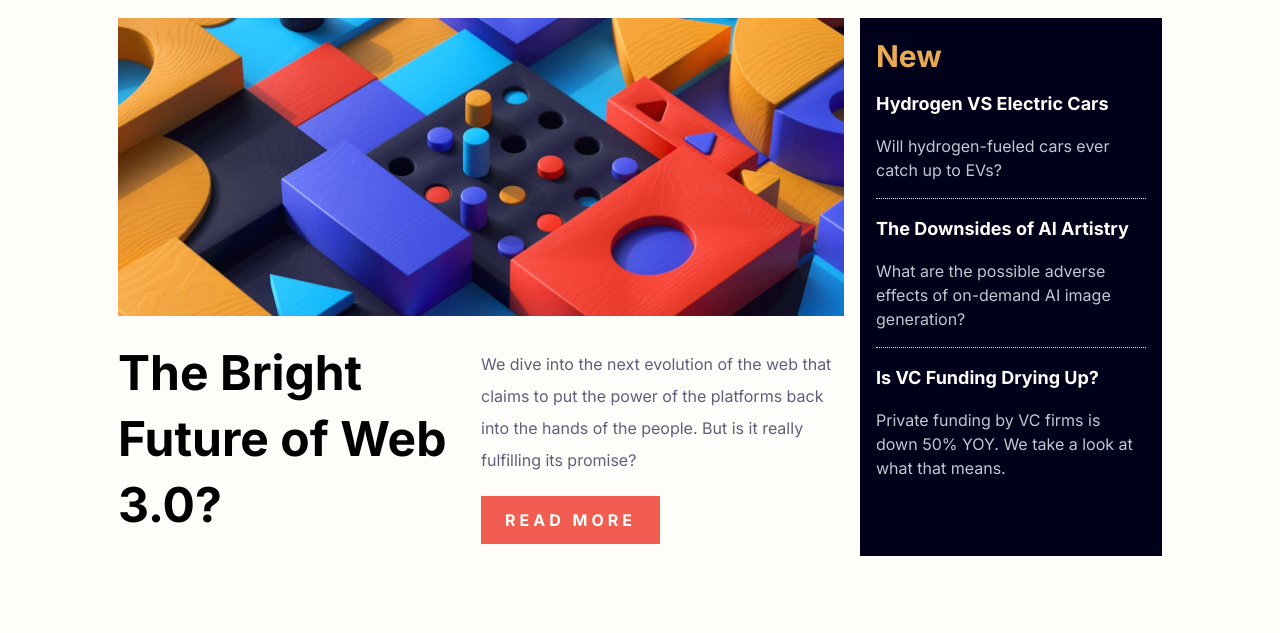
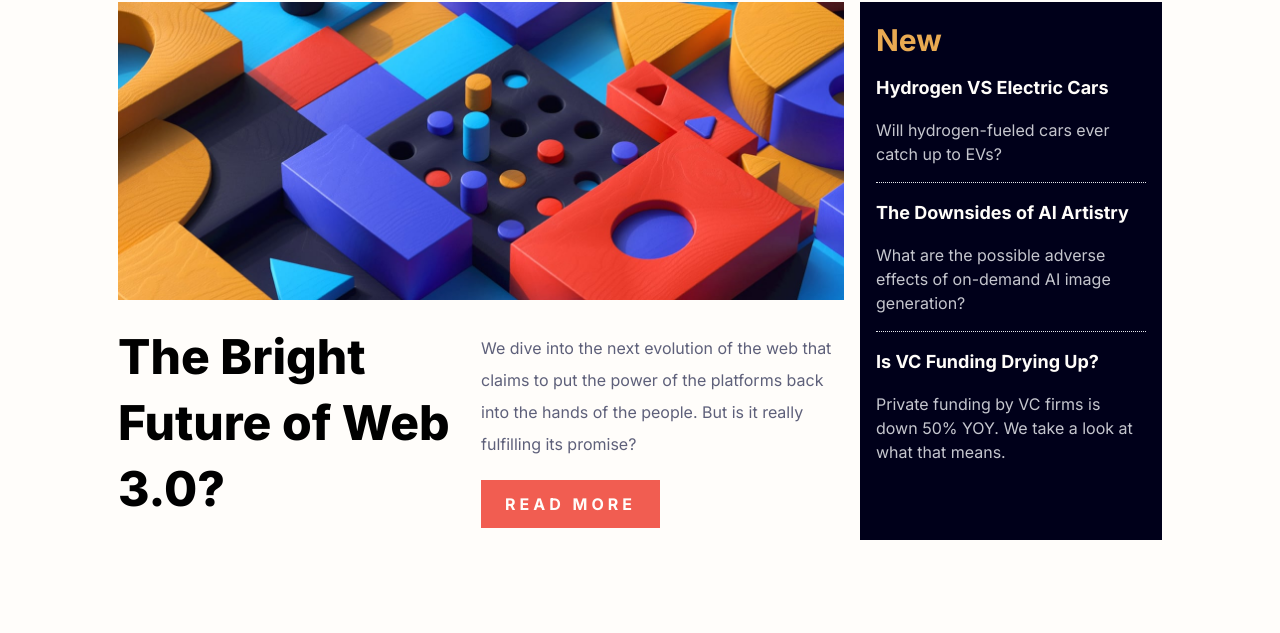
Before and after one commit to AhmaadAlharbi/News-homepage-FrontendChallenge, a website: page index.html in a window 1280 px wide. Shown: the part 142-775 px from the top of the page. Drawn offline with nearby package versions, Linux system fonts and the light colour scheme.

Commit message:
fix bugs

```diff
--- a/index.html
+++ b/index.html
@@ -20,7 +20,7 @@
     <title>News</title>
   </head>
   <body class="bg-AlmostWhite font-Inter">
-    <main class="container mt-10">
+    <main class="mt-20 pb-20">
       <nav class="flex justify-between items-center px-10 md:px-28">
         <img src="./images/logo.svg" alt="" />
         <ul
@@ -115,7 +115,7 @@
       ></div>
       <!-- hero -->
       <section id="hero " class="flex-flex-col justify-center items-center">
-        <div class="grid grid-cols-1 md:grid-cols-12 gap-4 mt-20 px-3">
+        <div class="grid grid-cols-1 md:grid-cols-12 gap-4 mt-6 px-3">
           <!-- img col -->
           <div class="md:col-start-2 md:col-end-9">
             <img
@@ -125,7 +125,9 @@
             />
             <img class="md:hidden" src="images/image-web-3-mobile.jpg" alt="" />
             <div class="flex flex-col md:flex-row text-left mt-6">
-              <h1 class="flex-1 text-5xl font-bold max-w-sm leading-snug">
+              <h1
+                class="flex-1 text-5xl font-Inter font-extrabold max-w-sm leading-snug"
+              >
                 The Bright Future of Web 3.0?
               </h1>
               <div class="flex-1 md:col-start-6">
```
Also changed, not shown: css/style.css.
